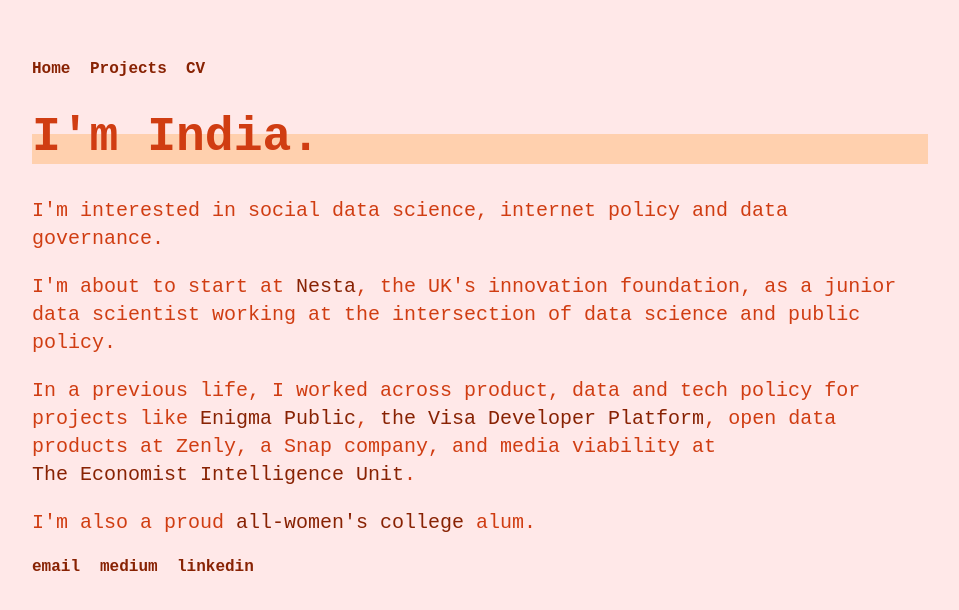
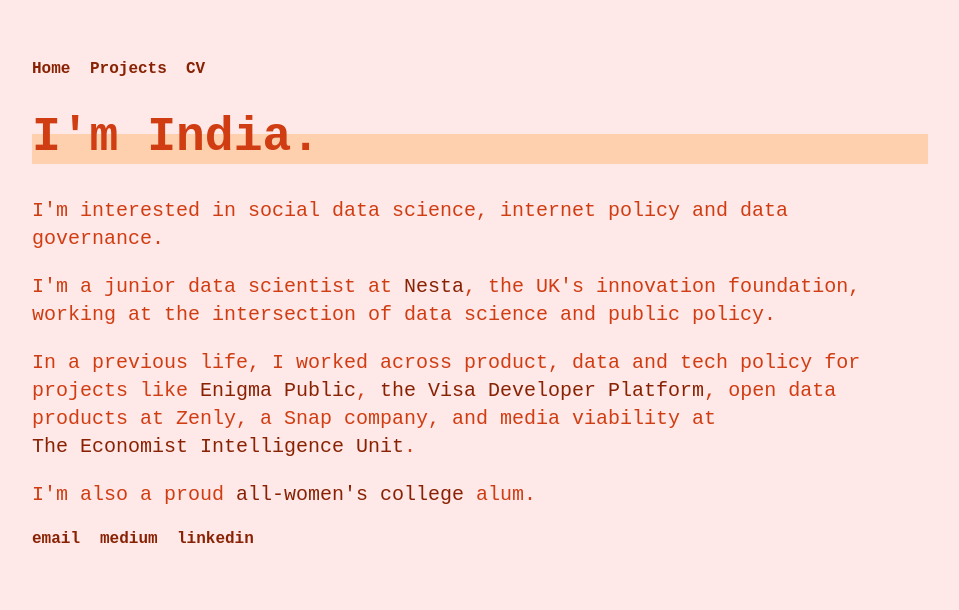
Before and after one commit to india-kerle/indy-web, a Jekyll site: the page built from index.html, in a window 1280 px wide. Shown: the top 610 px of the page, without its empty margins (160-1119 px from the left). Built offline with Jekyll 4.4.1, drawn with Linux system fonts in a browser that asks for light colours.

Commit message:
Update index.html

```diff
--- a/index.html
+++ b/index.html
@@ -17,7 +17,7 @@ title: Hello! It's India
 	<h1>I'm India.</h1>
 	<p>I'm interested in social data science, internet policy and data governance.</p>
 
-	<p>I'm about to start at <a href="https://www.nesta.org.uk/" target = "_blank" class = "hvr-skew-forward">Nesta</a>, the UK's innovation foundation, as a junior data scientist working at the intersection of data science and public policy.</p>
+	<p>I'm a junior data scientist at <a href="https://www.nesta.org.uk/" target = "_blank" class = "hvr-skew-forward">Nesta</a>, the UK's innovation foundation, working at the intersection of data science and public policy.</p>
 	<p>
 		In a previous life, I worked across product, data and tech policy for projects like <a href="https://en.wikipedia.org/wiki/Enigma_(company)#Enigma_Public" target = "_blank" class = "hvr-skew-forward">Enigma Public</a>, <a href="https://developer.visa.com/" target = "_blank" class = "hvr-skew-forward">the Visa Developer Platform</a>, open data products at Zenly, a Snap company, and media viability at <a href="https://www.eiu.com/n/" target = "_blank" class = "hvr-skew-forward">The Economist Intelligence Unit</a>.
 	</p>
```
